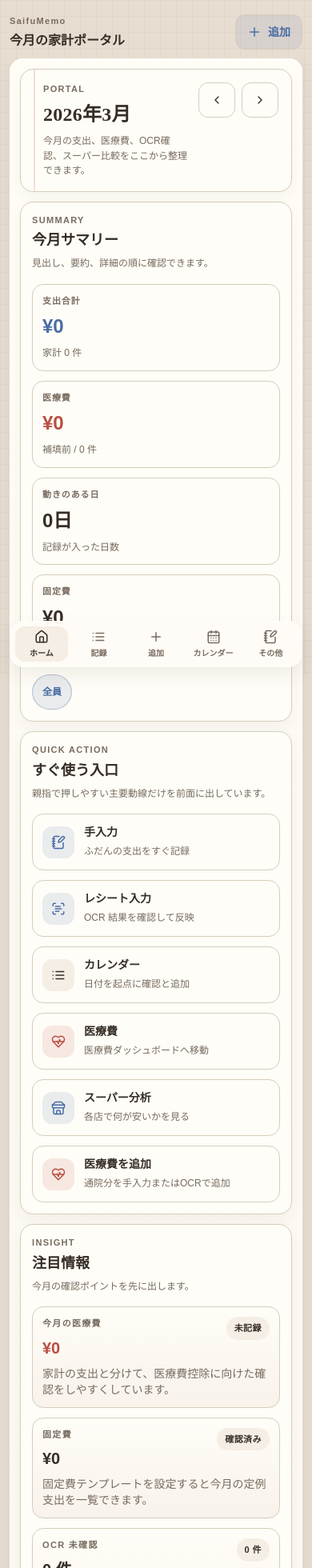
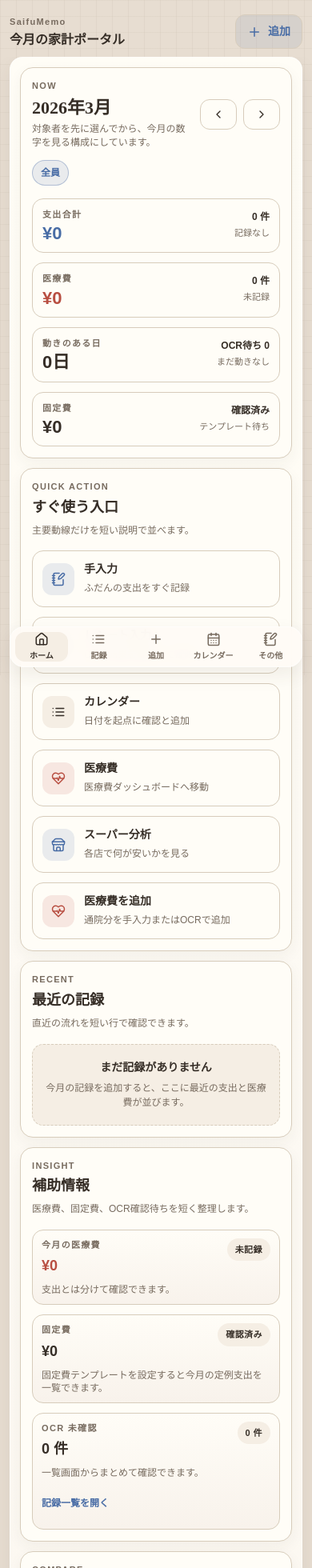
Before and after one commit to sakoda-stack/SaifuMemo, a React (Vite) app: page / in a window 390 px wide. Shown: the top 1960 px of the page at 80% size. Built offline with nearby package versions, Linux system fonts and the light colour scheme; the HTML template or start-up script is replaced by a standard one.

Commit message:
Tighten home portal mobile layout

```diff
--- a/src/App.tsx
+++ b/src/App.tsx
@@ -80,7 +80,7 @@ export default function App() {
         }}
       >
         <header className="planner-app-bar">
-          <div>
+          <div className="min-w-0 flex-1">
             <p className="planner-app-bar-kicker">SaifuMemo</p>
             <p className="planner-app-bar-title">
               {page === "home" && "今月の家計ポータル"}
@@ -92,7 +92,7 @@ export default function App() {
               {page === "settings" && "設定"}
             </p>
           </div>
-          <button type="button" onClick={() => openAddMenu()} className="planner-header-action" aria-label="記録を追加">
+          <button type="button" onClick={() => openAddMenu()} className="planner-header-action shrink-0" aria-label="記録を追加">
             <Plus size={18} />
             <span>追加</span>
           </button>
--- a/src/components/home/HomeScreen.tsx
+++ b/src/components/home/HomeScreen.tsx
@@ -10,7 +10,7 @@ import {
   Store,
 } from "lucide-react";
 import { db } from "@/db/database";
-import { ActionCard, DataBadge, EmptyState, MetricCard, ScreenIntro, SectionHeader } from "@/components/ui/PlannerUI";
+import { ActionCard, DataBadge, EmptyState, SectionHeader } from "@/components/ui/PlannerUI";
 import { buildProductComparisons, buildStoreSummaries } from "@/utils/compare";
 import { addMonths, compactYen, formatMonthYear, formatYen, getMonthRange, sumBy } from "@/utils";
 import { resolveIcon } from "@/utils/icons";
@@ -150,6 +150,7 @@ export default function HomeScreen({
   const topStore = storeSummaries[0];
   const topDeal = productComparisons[0];
   const fixedTemplateMap = new Map(fixedTemplates.map((template) => [template.id, template.name]));
+  const leadingCategory = topCategories[0];
 
   const goMonth = (delta: number) => {
     const next = addMonths(year, month, delta);
@@ -163,12 +164,14 @@ export default function HomeScreen({
 
   return (
     <div className="planner-page">
-      <ScreenIntro
-        kicker="PORTAL"
-        title={formatMonthYear(year, month)}
-        description="今月の支出、医療費、OCR確認、スーパー比較をここから整理できます。"
-        action={
-          <div className="planner-month-switcher">
+      <section className="planner-card">
+        <div className="planner-home-top">
+          <div className="min-w-0 flex-1">
+            <p className="planner-kicker">NOW</p>
+            <h1 className="planner-home-title">{formatMonthYear(year, month)}</h1>
+            <p className="planner-home-caption">対象者を先に選んでから、今月の数字を見る構成にしています。</p>
+          </div>
+          <div className="planner-month-switcher shrink-0">
             <button type="button" onClick={() => goMonth(-1)} className="planner-icon-button" aria-label="前の月">
               <ChevronLeft size={16} />
             </button>
@@ -182,18 +185,9 @@ export default function HomeScreen({
               <ChevronRight size={16} />
             </button>
           </div>
-        }
-      />
+        </div>
 
-      <section className="planner-card">
-        <SectionHeader kicker="SUMMARY" title="今月サマリー" description="見出し、要約、詳細の順に確認できます。" />
-        <div className="mt-4 grid gap-3 sm:grid-cols-2">
-          <MetricCard label="支出合計" value={formatYen(monthTotal)} tone="accent" note={`家計 ${recordCount} 件`} />
-          <MetricCard label="医療費" value={formatYen(medicalTotal)} tone="medical" note={`補填前 / ${medicals.length} 件`} />
-          <MetricCard label="動きのある日" value={`${activeDays}日`} note="記録が入った日数" />
-          <MetricCard label="固定費" value={formatYen(fixedTotal)} note={unconfirmedFixedCount > 0 ? `未確認 ${unconfirmedFixedCount} 件` : "確認済み"} />
-        </div>
-        <div className="mt-4 planner-pill-grid">
+        <div className="mt-3 planner-pill-grid planner-pill-grid-compact">
           {[{ id: "all", shortName: "全員" }, ...members].map((member) => (
             <button
               key={member.id}
@@ -205,10 +199,39 @@ export default function HomeScreen({
             </button>
           ))}
         </div>
+
+        <div className="mt-4 grid gap-3 sm:grid-cols-2">
+          <HomeSummaryCard
+            label="支出合計"
+            value={formatYen(monthTotal)}
+            tone="accent"
+            sideTop={`${recordCount} 件`}
+            sideBottom={leadingCategory ? `最多 ${leadingCategory.name}` : "記録なし"}
+          />
+          <HomeSummaryCard
+            label="医療費"
+            value={formatYen(medicalTotal)}
+            tone="medical"
+            sideTop={`${medicals.length} 件`}
+            sideBottom={medicals.length > 0 ? "補填前合計" : "未記録"}
+          />
+          <HomeSummaryCard
+            label="動きのある日"
+            value={`${activeDays}日`}
+            sideTop={`OCR待ち ${pendingOcrCount}`}
+            sideBottom={activeDays > 0 ? "入力のある日数" : "まだ動きなし"}
+          />
+          <HomeSummaryCard
+            label="固定費"
+            value={formatYen(fixedTotal)}
+            sideTop={unconfirmedFixedCount > 0 ? `未確認 ${unconfirmedFixedCount}` : "確認済み"}
+            sideBottom={fixedRecords.length > 0 ? `${fixedRecords.length} 件` : "テンプレート待ち"}
+          />
+        </div>
       </section>
 
       <section className="planner-card">
-        <SectionHeader kicker="QUICK ACTION" title="すぐ使う入口" description="親指で押しやすい主要動線だけを前面に出しています。" />
+        <SectionHeader kicker="QUICK ACTION" title="すぐ使う入口" description="主要動線だけを短い説明で並べます。" />
         <div className="mt-4 grid gap-3 sm:grid-cols-2">
           <ActionCard title="手入力" description="ふだんの支出をすぐ記録" icon={<NotebookPen size={18} />} tone="accent" onClick={() => onOpenExpenseManual()} />
           <ActionCard title="レシート入力" description="OCR 結果を確認して反映" icon={<ScanText size={18} />} tone="accent" onClick={() => onOpenExpenseReceipt()} />
@@ -219,30 +242,57 @@ export default function HomeScreen({
         </div>
       </section>
 
-      <div className="grid gap-3 lg:grid-cols-[1.2fr_0.9fr]">
       <section className="planner-card">
-          <SectionHeader kicker="INSIGHT" title="注目情報" description="今月の確認ポイントを先に出します。" />
-          <div className="mt-4 grid gap-3">
-            <div className="planner-note-card">
-              <div className="flex items-start justify-between gap-3">
+        <SectionHeader kicker="RECENT" title="最近の記録" description="直近の流れを短い行で確認できます。" />
+        <div className="mt-4 space-y-3">
+          {recentRecords.length === 0 ? (
+            <EmptyState title="まだ記録がありません" message="今月の記録を追加すると、ここに最近の支出と医療費が並びます。" />
+          ) : (
+            recentRecords.map((record) => {
+              const Icon = resolveIcon(record.icon, "ReceiptText");
+              return (
+                <div key={record.id} className="planner-summary-row">
+                  <div className="planner-summary-icon" style={{ backgroundColor: `${record.color}18`, color: record.color }}>
+                    <Icon size={16} />
+                  </div>
+                  <div className="min-w-0 flex-1">
+                    <div className="flex items-center justify-between gap-3">
+                      <p className="truncate text-sm font-semibold">{record.title}</p>
+                      <p className="shrink-0 text-sm font-semibold">{formatYen(record.amount)}</p>
+                    </div>
+                    <p className="truncate text-xs text-[var(--planner-subtle)]">{record.date} / {record.subtitle}</p>
+                  </div>
+                </div>
+              );
+            })
+          )}
+        </div>
+      </section>
+
+      <div className="grid gap-3 lg:grid-cols-[1.15fr_0.95fr]">
+        <section className="planner-card">
+          <SectionHeader kicker="INSIGHT" title="補助情報" description="医療費、固定費、OCR確認待ちを短く整理します。" />
+          <div className="mt-4 grid gap-3 sm:grid-cols-3 lg:grid-cols-1">
+            <div className="planner-note-card planner-note-card-compact">
+              <div className="flex items-start justify-between gap-2">
                 <div>
                   <p className="planner-kicker">今月の医療費</p>
-                  <p className="mt-2 text-xl font-semibold text-[var(--planner-danger)]">{formatYen(medicalTotal)}</p>
+                  <p className="mt-1 text-lg font-semibold text-[var(--planner-danger)]">{formatYen(medicalTotal)}</p>
                 </div>
                 {medicalTotal > 0 ? <DataBadge label={`${medicals.length} 件`} tone="medical" /> : <DataBadge label="未記録" />}
               </div>
-              <p className="mt-2 text-sm text-[var(--planner-subtle)]">家計の支出と分けて、医療費控除に向けた確認をしやすくしています。</p>
+              <p className="mt-2 text-xs text-[var(--planner-subtle)]">支出とは分けて確認できます。</p>
             </div>
 
-            <div className="planner-note-card">
-              <div className="flex items-start justify-between gap-3">
+            <div className="planner-note-card planner-note-card-compact">
+              <div className="flex items-start justify-between gap-2">
                 <div>
                   <p className="planner-kicker">固定費</p>
-                  <p className="mt-2 text-xl font-semibold">{formatYen(fixedTotal)}</p>
+                  <p className="mt-1 text-lg font-semibold">{formatYen(fixedTotal)}</p>
                 </div>
                 {unconfirmedFixedCount > 0 ? <DataBadge label={`未確認 ${unconfirmedFixedCount}`} tone="warning" /> : <DataBadge label="確認済み" />}
               </div>
-              <p className="mt-2 text-sm text-[var(--planner-subtle)]">
+              <p className="mt-2 text-xs text-[var(--planner-subtle)]">
                 {fixedRecords
                   .slice(0, 2)
                   .map((record) => fixedTemplateMap.get(record.templateId ?? "") ?? "固定費")
@@ -250,16 +300,16 @@ export default function HomeScreen({
               </p>
             </div>
 
-            <div className="planner-note-card">
-              <div className="flex items-start justify-between gap-3">
+            <div className="planner-note-card planner-note-card-compact">
+              <div className="flex items-start justify-between gap-2">
                 <div>
                   <p className="planner-kicker">OCR 未確認</p>
-                  <p className="mt-2 text-xl font-semibold">{pendingOcrCount} 件</p>
+                  <p className="mt-1 text-lg font-semibold">{pendingOcrCount} 件</p>
                 </div>
                 {pendingOcrCount > 0 ? <DataBadge label="チェック推奨" tone="warning" /> : <DataBadge label="0 件" />}
               </div>
-              <p className="mt-2 text-sm text-[var(--planner-subtle)]">レシート画像付きで未チェックの記録数です。一覧画面から確認できます。</p>
-              <button type="button" onClick={onOpenList} className="mt-3 text-sm font-semibold text-[var(--planner-accent)]">
+              <p className="mt-2 text-xs text-[var(--planner-subtle)]">一覧画面からまとめて確認できます。</p>
+              <button type="button" onClick={onOpenList} className="mt-2 text-xs font-semibold text-[var(--planner-accent)]">
                 記録一覧を開く
               </button>
             </div>
@@ -303,9 +353,8 @@ export default function HomeScreen({
         </section>
       </div>
 
-      <div className="grid gap-3 lg:grid-cols-[1.05fr_1fr]">
       <section className="planner-card">
-          <SectionHeader kicker="HOUSEHOLD" title="今月の家計" description="カテゴリ別に支出のまとまりを確認します。" />
+        <SectionHeader kicker="HOUSEHOLD" title="今月の家計" description="カテゴリ別の支出を横幅を使って短く見せます。" />
         <div className="mt-4 space-y-3">
           {topCategories.length === 0 ? (
             <EmptyState title="まだ記録がありません" message="手入力またはレシート入力から、まずは今月の支出を追加してください。" />
@@ -323,8 +372,11 @@ export default function HomeScreen({
                       <p className="truncate text-sm font-semibold">{category.name}</p>
                       <p className="text-sm font-semibold">{formatYen(category.total)}</p>
                     </div>
-                      <div className="planner-bar mt-2">
+                    <div className="mt-2 flex items-center gap-3">
+                      <div className="planner-bar flex-1">
                         <span className="planner-bar-fill" style={{ width: `${ratio}%`, backgroundColor: category.colorHex }} />
+                      </div>
+                      <span className="shrink-0 text-xs text-[var(--planner-subtle)]">{ratio}%</span>
                     </div>
                   </div>
                 </div>
@@ -333,32 +385,6 @@ export default function HomeScreen({
           )}
         </div>
       </section>
-
-        <section className="planner-card">
-          <SectionHeader kicker="RECENT" title="最近の記録" description="直近の流れを時系列で確認できます。" />
-          <div className="mt-4 space-y-3">
-            {recentRecords.length === 0 ? (
-              <EmptyState title="まだ記録がありません" message="今月の記録を追加すると、ここに最近の支出と医療費が並びます。" />
-            ) : (
-              recentRecords.map((record) => {
-                const Icon = resolveIcon(record.icon, "ReceiptText");
-                return (
-                  <div key={record.id} className="planner-summary-row">
-                    <div className="planner-summary-icon" style={{ backgroundColor: `${record.color}18`, color: record.color }}>
-                      <Icon size={16} />
-                    </div>
-                    <div className="min-w-0 flex-1">
-                      <p className="truncate text-sm font-semibold">{record.title}</p>
-                      <p className="truncate text-xs text-[var(--planner-subtle)]">{record.date} / {record.subtitle}</p>
-                    </div>
-                    <p className="text-sm font-semibold">{formatYen(record.amount)}</p>
-                  </div>
-                );
-              })
-            )}
-          </div>
-        </section>
-      </div>
 
       <section className="planner-card">
         <SectionHeader kicker="SHORTCUT" title="入力導線" description="日付から入るか、入力方式から入るかを選べます。" />
@@ -372,3 +398,30 @@ export default function HomeScreen({
     </div>
   );
 }
+
+function HomeSummaryCard({
+  label,
+  value,
+  sideTop,
+  sideBottom,
+  tone = "default",
+}: {
+  label: string;
+  value: string;
+  sideTop: string;
+  sideBottom: string;
+  tone?: "default" | "accent" | "medical";
+}) {
+  return (
+    <article className={`planner-home-summary planner-home-summary-${tone}`}>
+      <div className="min-w-0 flex-1">
+        <p className="planner-kicker">{label}</p>
+        <p className="planner-home-summary-value">{value}</p>
+      </div>
+      <div className="planner-home-summary-side">
+        <span className="planner-home-summary-meta">{sideTop}</span>
+        <span className="planner-home-summary-note">{sideBottom}</span>
+      </div>
+    </article>
+  );
+}
--- a/src/index.css
+++ b/src/index.css
@@ -102,6 +102,8 @@ button {
   font-size: 16px;
   font-weight: 700;
   color: var(--planner-text);
+  line-height: 1.25;
+  overflow-wrap: anywhere;
 }
 
 .planner-card,
@@ -304,6 +306,10 @@ button {
   gap: 8px;
 }
 
+.planner-pill-grid-compact {
+  gap: 6px;
+}
+
 .planner-pill,
 .planner-inline-pill,
 .planner-badge,
@@ -316,10 +322,11 @@ button {
 }
 
 .planner-pill {
+  min-height: 34px;
   border: 1px solid var(--planner-line);
   background: var(--planner-soft);
   color: var(--planner-text);
-  padding: 8px 12px;
+  padding: 6px 10px;
   font-size: 12px;
 }
 
@@ -378,6 +385,21 @@ button {
   padding: 10px 14px;
   font-size: 14px;
   font-weight: 700;
+}
+
+.planner-pill,
+.planner-inline-pill,
+.planner-bottom-tab,
+.planner-icon-button,
+.planner-link-row,
+.planner-secondary-inline,
+.planner-primary-inline,
+.planner-inline-toggle,
+.planner-choice-option,
+.planner-header-action,
+.planner-primary-button,
+.planner-secondary-button {
+  min-height: 0;
 }
 
 .planner-header-action,
@@ -486,9 +508,9 @@ button {
 .planner-item-editor {
   display: flex;
   align-items: center;
-  gap: 12px;
+  gap: 10px;
   border-radius: 14px;
-  padding: 12px;
+  padding: 10px 12px;
 }
 
 .planner-list-row-muted {
@@ -628,6 +650,81 @@ button {
   gap: 8px;
 }
 
+.planner-home-top {
+  display: flex;
+  align-items: flex-start;
+  justify-content: space-between;
+  gap: 12px;
+}
+
+.planner-home-title {
+  margin: 6px 0 0;
+  font-family: "Hiragino Mincho ProN", "Yu Mincho", serif;
+  font-size: clamp(22px, 4.6vw, 28px);
+  font-weight: 700;
+  line-height: 1.15;
+}
+
+.planner-home-caption {
+  margin: 6px 0 0;
+  font-size: 12px;
+  line-height: 1.45;
+  color: var(--planner-subtle);
+}
+
+.planner-home-summary {
+  display: flex;
+  align-items: center;
+  justify-content: space-between;
+  gap: 12px;
+  border: 1px solid var(--planner-line);
+  border-radius: 14px;
+  background: var(--planner-paper);
+  padding: 11px 12px;
+}
+
+.planner-home-summary-value {
+  margin: 4px 0 0;
+  font-size: 22px;
+  font-weight: 700;
+  line-height: 1.1;
+  color: var(--planner-text);
+}
+
+.planner-home-summary-accent .planner-home-summary-value {
+  color: var(--planner-accent);
+}
+
+.planner-home-summary-medical .planner-home-summary-value {
+  color: var(--planner-danger);
+}
+
+.planner-home-summary-side {
+  display: flex;
+  min-width: 88px;
+  flex-direction: column;
+  align-items: flex-end;
+  justify-content: center;
+  gap: 4px;
+  text-align: right;
+}
+
+.planner-home-summary-meta {
+  font-size: 12px;
+  font-weight: 700;
+  color: var(--planner-text);
+}
+
+.planner-home-summary-note {
+  font-size: 11px;
+  line-height: 1.35;
+  color: var(--planner-subtle);
+}
+
+.planner-note-card-compact {
+  padding: 10px 11px;
+}
+
 .planner-calendar-header {
   display: grid;
   grid-template-columns: repeat(7, minmax(0, 1fr));
@@ -737,6 +834,19 @@ button {
     font-size: 10px;
   }
 
+  .planner-home-top {
+    align-items: center;
+  }
+
+  .planner-home-summary {
+    align-items: flex-start;
+  }
+
+  .planner-home-summary-side {
+    min-width: 78px;
+    padding-top: 2px;
+  }
+
   .planner-calendar-tile {
     min-height: 82px;
     padding: 6px;
```
Lines whose indentation alone changed are shown as unchanged.
